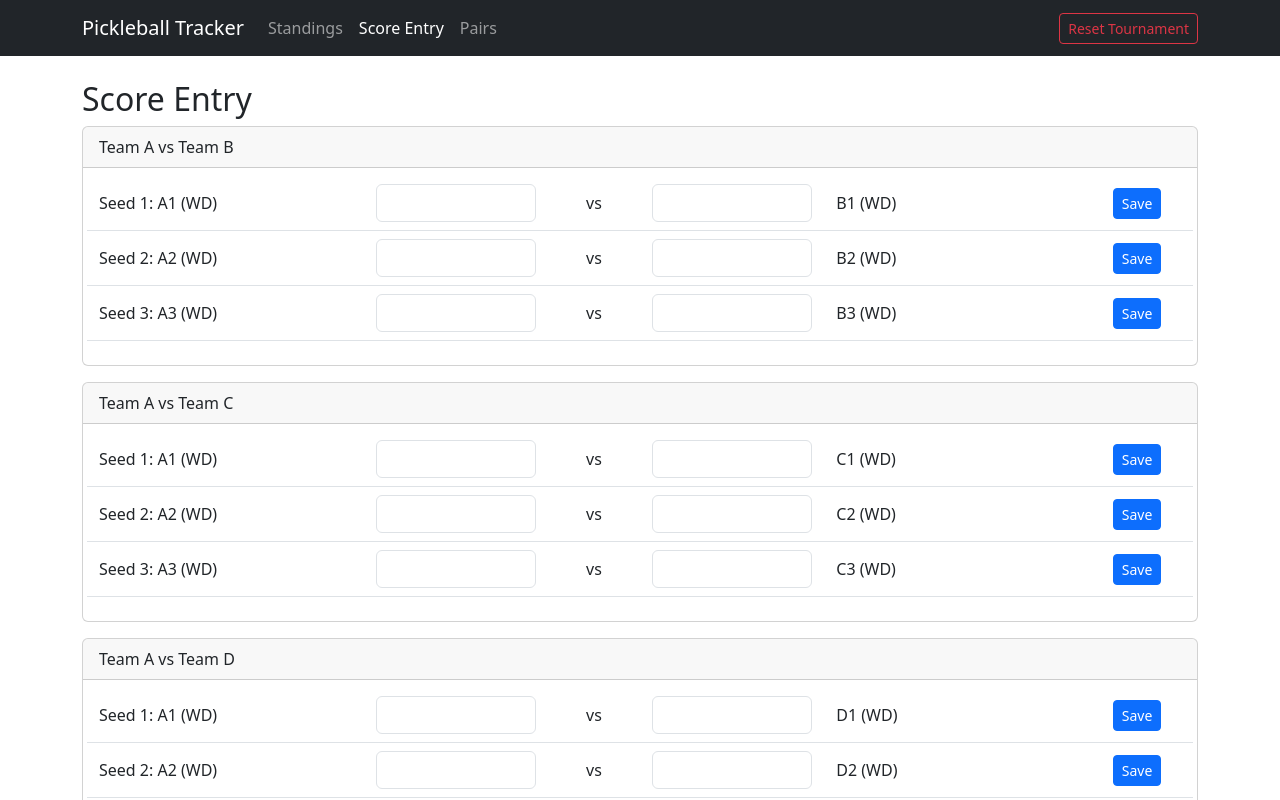
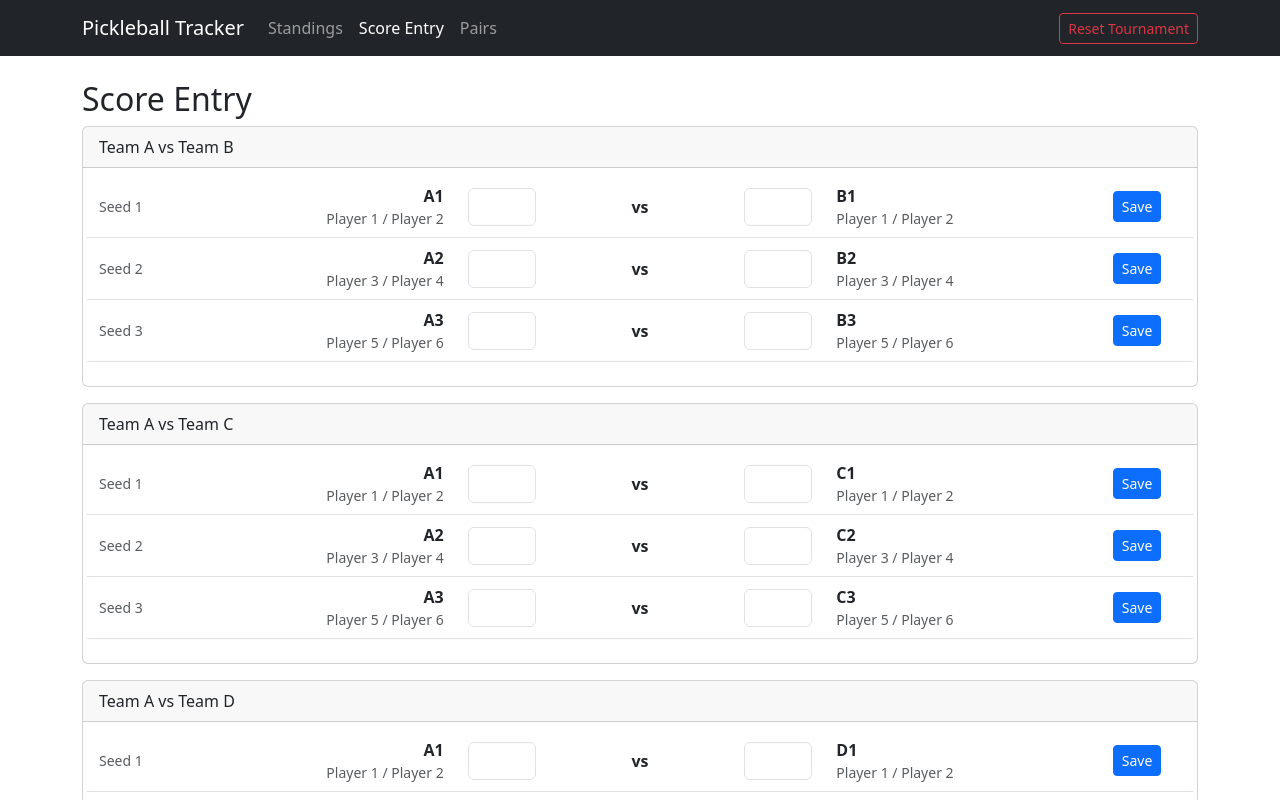
Before and after one commit to melvy13/pickleball-scoretracker, an Angular app: page /score-entry in a window 1280 px wide. Shown: the top 800 px of the page. Built offline with nearby package versions, Linux system fonts and the light colour scheme.

Commit message:
[feature/editable-names] improve UI and sanitize non digits

```diff
--- a/src/app/views/score-entry/score-entry.html
+++ b/src/app/views/score-entry/score-entry.html
@@ -10,13 +10,16 @@
         @for (matchId of fixture.matchIds; track matchId) {
           @if (tournamentService.matches().find(m => m.id === matchId); as match) {
             <div class="row align-items-center mb-2 border-bottom pb-2">
-              <div class="col-3">
-                Seed {{ match.seed }}: {{ getPairLabel(match.pairAId) }}
-                @if (isHandicap(match)) {
-                  <span class="badge bg-warning text-dark">Handicap</span>
-                }
+              <div class="col-1 text-muted small">
+                Seed {{ match.seed }}
               </div>
-              <div class="col-2">
+              <div class="col-3 text-end">
+                <div class="fw-bold">
+                  {{ match.pairAId }}
+                </div>
+                <div class="small text-muted">{{ getPairLabel(match.pairAId) }}</div>
+              </div>
+              <div class="col-1">
                 <input
                   type="number"
                   class="form-control"
@@ -24,10 +27,18 @@
                   [disabled]="match.locked || isVoided(match, fixture)"
                   [ngModel]="draftFor(match).scoreA"
                   (ngModelChange)="updateDraft(match.id, 'scoreA', $event)"
+                  (input)="sanitizeNumericInput($event)"
                 />
               </div>
-              <div class="col-1 text-center">vs</div>
-              <div class="col-2">
+              <div class="col-2 text-center">
+                <div class="fw-bold">
+                  vs
+                </div>
+                @if (isHandicap(match)) {
+                  <span class="badge bg-warning text-dark">Handicap</span>
+                }
+              </div>
+              <div class="col-1">
                 <input
                   type="number"
                   class="form-control"
@@ -35,10 +46,12 @@
                   [disabled]="match.locked || isVoided(match, fixture)"
                   [ngModel]="draftFor(match).scoreB"
                   (ngModelChange)="updateDraft(match.id, 'scoreB', $event)"
+                  (input)="sanitizeNumericInput($event)"
                 />
               </div>
               <div class="col-3">
-                {{ getPairLabel(match.pairBId) }}
+                <div class="fw-bold">{{ match.pairBId }}</div>
+                <div class="small text-muted">{{ getPairLabel(match.pairBId) }}</div>
               </div>
               <div class="col-1">
                 @if (!isVoided(match, fixture)) {
--- a/src/app/views/score-entry/score-entry.scss
+++ b/src/app/views/score-entry/score-entry.scss
@@ -0,0 +1,12 @@
+/* Chrome, Safari, Edge */
+input[type='number']::-webkit-outer-spin-button,
+input[type='number']::-webkit-inner-spin-button {
+  -webkit-appearance: none;
+  margin: 0;
+}
+
+/* Firefox */
+input[type='number'] {
+  -moz-appearance: textfield;
+  appearance: textfield;
+}
--- a/src/app/views/score-entry/score-entry.ts
+++ b/src/app/views/score-entry/score-entry.ts
@@ -67,7 +67,8 @@ export class ScoreEntryComponent {
 
   getPairLabel(pairId: string): string {
     const pair = this.tournamentService.pairs().find(p => p.id === pairId);
-    return pair ? `${pair.id} (${pair.type})` : pairId;
+    if (!pair) return pairId;
+    return `${pair.players[0]} / ${pair.players[1]}`;
   }
 
   getTeamName(teamId: string): string {
@@ -82,4 +83,9 @@ export class ScoreEntryComponent {
   isHandicap(match: Match): boolean {
     return isHandicapMatch(match, this.tournamentService.pairs());
   }
+
+  sanitizeNumericInput(event: Event): void {
+    const input = event.target as HTMLInputElement;
+    input.value = input.value.replace(/\D/g, '');
+  }
 }
```
